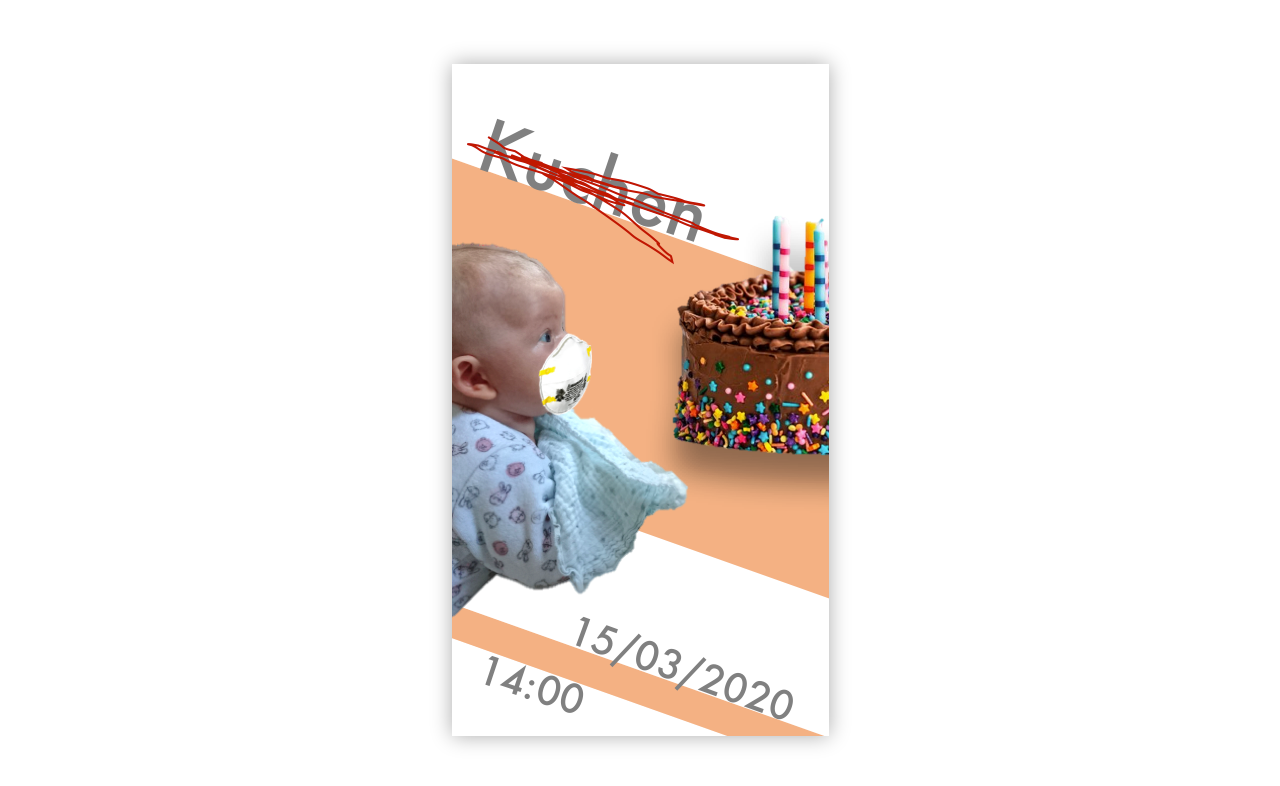
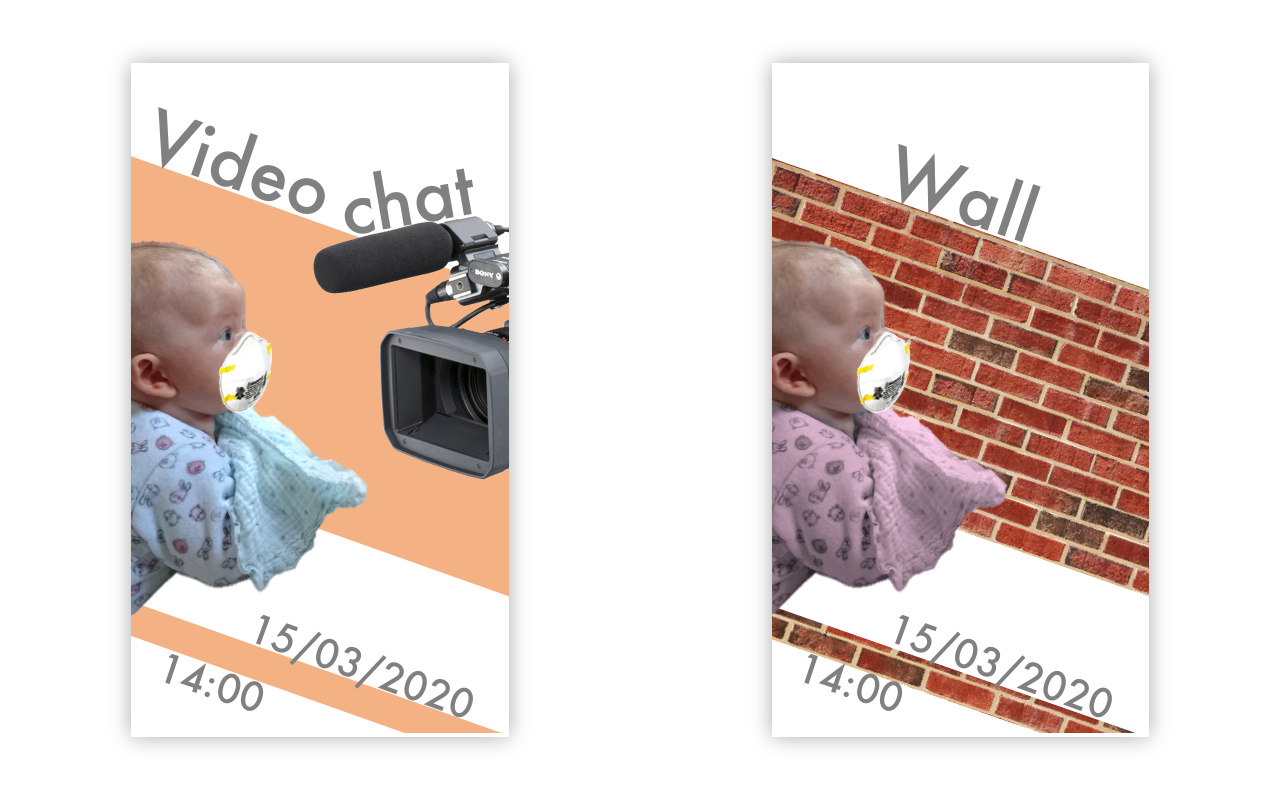
Before and after one commit to bricksdont/rahel-mathias-aaron, a plain HTML site: page index.html in a window 1280 px wide. Drawn offline with Linux system fonts and the light colour scheme.

Commit message:
video, wall

```diff
--- a/index.html
+++ b/index.html
@@ -7,15 +7,25 @@
   <meta name="author" content="Müller-Münch">
 </head>
 
+<!--
+Hello Nerd! Check this out for the top secret wall:
+https://padlet.com/mmueller26/mb8pv60065m9
+-->
+
 <body>
     <div class="container">
-        <img src="no-cake.png" />
+        <a href="https://open.meet.switch.ch/SocialTischDancing">
+            <img src="video.png" />
+        </a>
+         <a href="https://padlet.com/mmueller26/7ysko9zzo3yc">
+            <img src="wall.png" />
+        </a>
     </div>
     <style>
         body, html { height:100%; width:100%; padding:0; margin:0;  }
         .container { width:100%; height:100%; display:flex; text-align:center; position:relative; }
-        .container img { align-self: center; max-height:100%; max-width:100%; margin:0 auto; }
-        .container img { box-shadow:#ABABAB 0px 0px 20px ; }
+        .container a { align-self: center; max-height:100%; max-width:100%; margin:0 auto; }
+        .container a { box-shadow:#ABABAB 0px 0px 20px ; }
     </style>
 </body>
 </html>
```
Also changed, not shown: video.png (added), wall.png (added).
